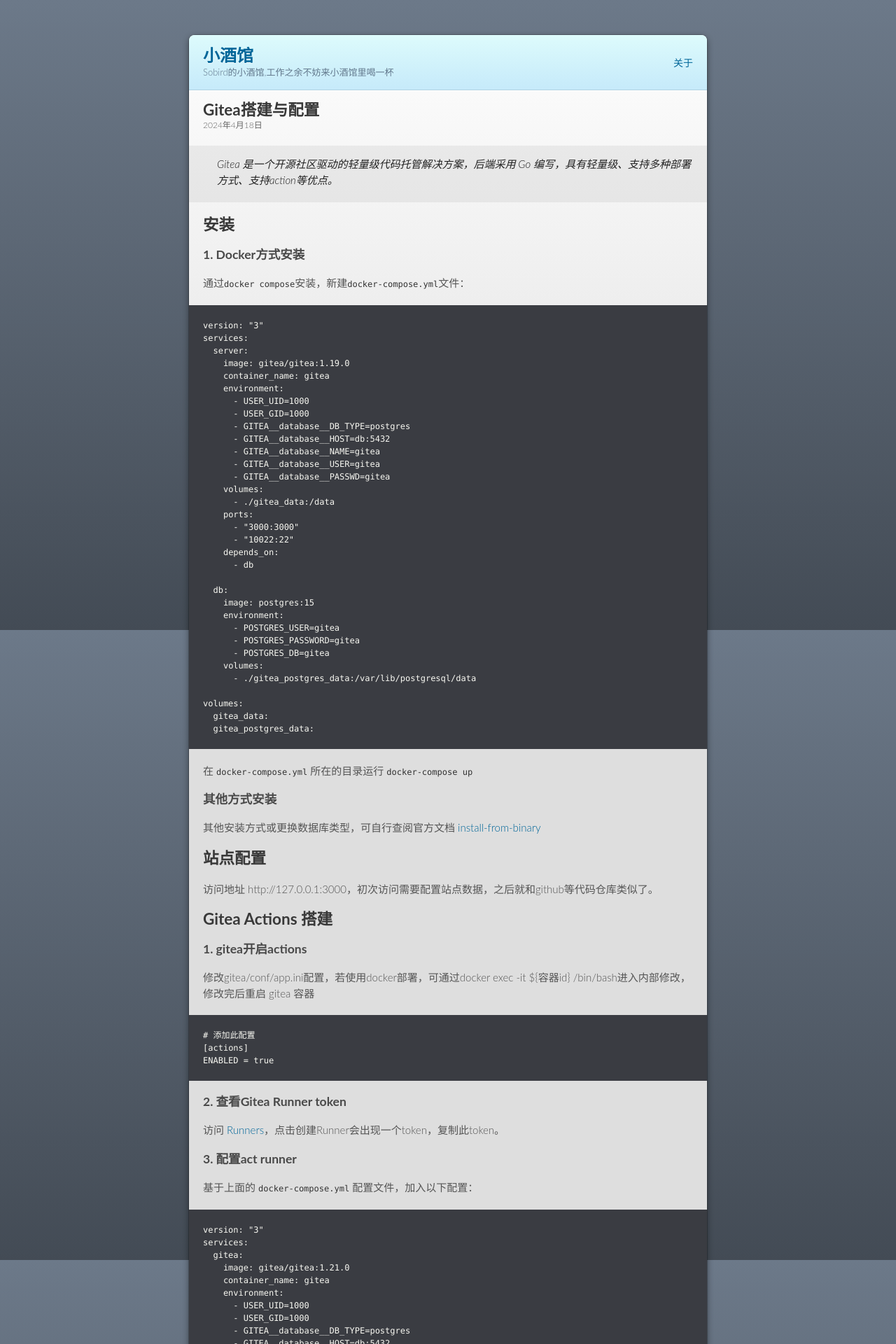
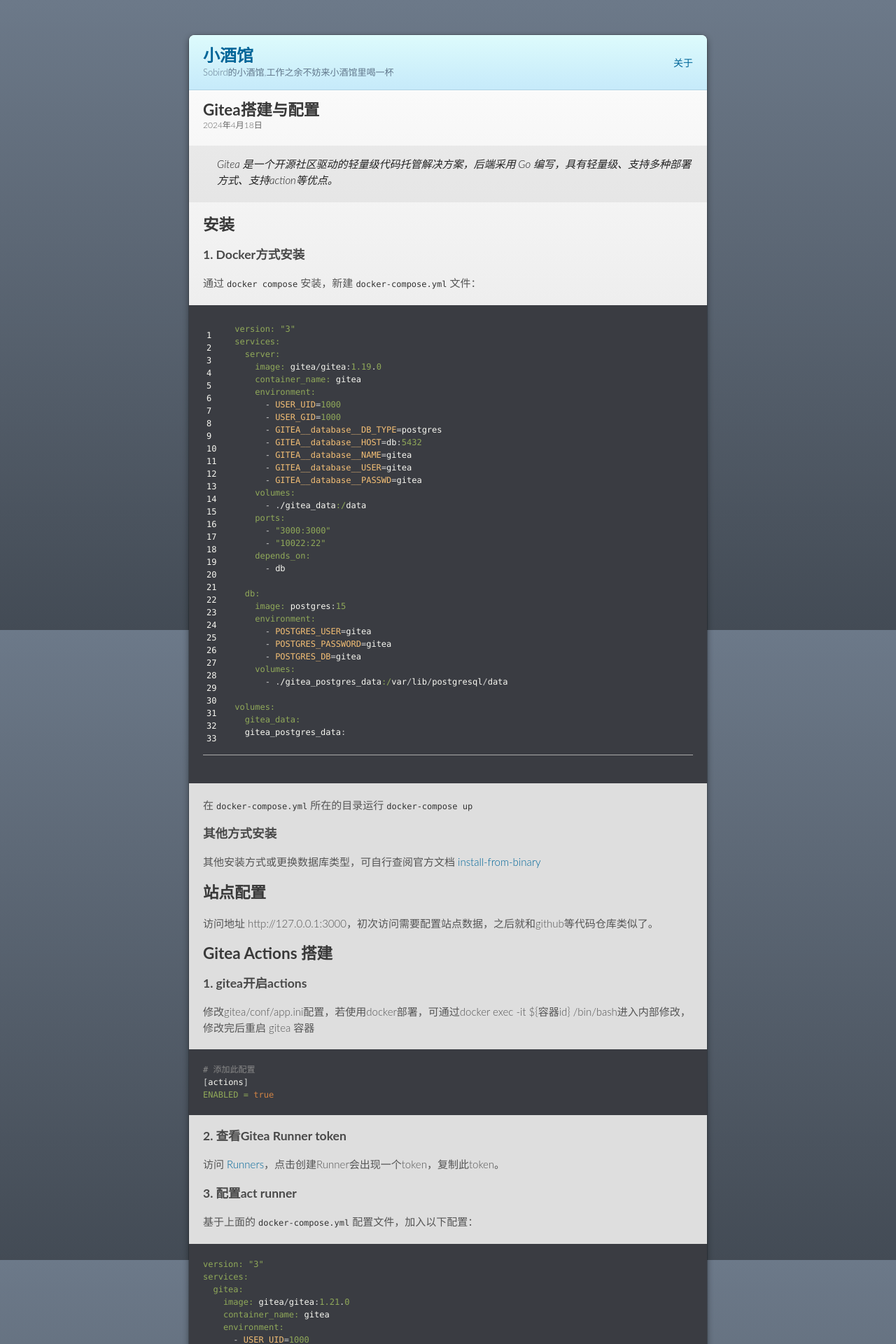
Before and after one commit to sobird/inn, a Jekyll site: the page built from _posts/2024-4-18-gitea.md, in a window 1280 px wide. Shown: the top 1920 px of the page at 70% size. Built offline with Jekyll 4.4.1, drawn with Linux system fonts in a browser that asks for light colours; some of the changed text lies outside the part shown.

Commit message:
style: 语法高亮

````diff
--- a/_posts/2024-4-18-gitea.md
+++ b/_posts/2024-4-18-gitea.md
@@ -10,9 +10,9 @@
 ## 安装
 
 ### 1. Docker方式安装
-通过`docker compose`安装，新建`docker-compose.yml`文件：
+通过 `docker compose` 安装，新建 `docker-compose.yml` 文件：
 
-```yml
+{% highlight ruby linenos mark_lines="1 2" %}
 version: "3"
 services:
   server:
@@ -46,7 +46,8 @@
 volumes:
   gitea_data:
   gitea_postgres_data:
-```
+{% endhighlight %}
+
 
 在 `docker-compose.yml` 所在的目录运行 `docker-compose up`
 
@@ -78,7 +79,7 @@
 
 基于上面的 `docker-compose.yml` 配置文件，加入以下配置：
 
-```
+{% highlight ruby %}
 version: "3"
 services:
   gitea:
@@ -140,7 +141,7 @@
 
 networks:
   gitea_net:
-```
+{% endhighlight %}
 
 ### 4. 查看
 返回 [Runners](http://localhost:3000/admin/actions/runners) 管理面板即可看到加入的runner，且状态为 空闲
@@ -445,7 +446,7 @@
 ### 3. 使用 docker
 在 Github Actions 中，默认工作环境可以直接使用 `docker` 命令，因此网上搜的 Github actions 构建 docker 镜像等配置，放在 Gitea Actions 中运行不了，因为 gitea act_runner 默认运行镜像是 `node:16-bullseye` ，并没有 docker 环境，详见工单[Gitea act_runner issue](https://gitea.com/gitea/act_runner/issues/63#issuecomment-733637)，最简单的解决办法是手动指定运行容器镜像。
 
-```sh
+```yml
 jobs:
   My-Gitea-Actions:
     runs-on: ubuntu-latest
--- a/_sass/modernist.scss
+++ b/_sass/modernist.scss
@@ -292,4 +292,28 @@
   }
 }
 
-@import "post.scss"
+@import "post.scss";
+
+// 语法高亮
+
+figure.highlight {
+  margin: 0;
+
+  pre {
+
+  }
+
+  .rouge-table {
+    .gutter {
+      .lineno {
+
+      }
+    }
+    pre {
+      padding: 0;
+      margin: 0;
+    }
+  }
+}
+
+@import "rouge-base16-dark";
--- /dev/null
+++ b/_sass/rouge-base16-dark.scss
@@ -0,0 +1,110 @@
+/*
+   generated by rouge http://rouge.jneen.net/
+   original base16 by Chris Kempson (https://github.com/chriskempson/base16)
+*/
+
+.highlight table td {
+  padding: 5px;
+}
+.highlight table pre {
+  margin: 0;
+}
+.highlight,
+.highlight .w {
+  color: #d0d0d0;
+}
+.highlight .err {
+  color: #151515;
+  background-color: #ac4142;
+}
+.highlight .c,
+.highlight .cd,
+.highlight .cm,
+.highlight .c1,
+.highlight .cs {
+  color: #888;
+}
+.highlight .cp {
+  color: #f4bf75;
+}
+.highlight .nt {
+  color: #f4bf75;
+}
+.highlight .o,
+.highlight .ow {
+  color: #d0d0d0;
+}
+.highlight .p,
+.highlight .pi {
+  color: #d0d0d0;
+}
+.highlight .gi {
+  color: #90a959;
+}
+.highlight .gd {
+  color: #ac4142;
+}
+.highlight .gh {
+  color: #6a9fb5;
+  font-weight: bold;
+}
+.highlight .k,
+.highlight .kn,
+.highlight .kp,
+.highlight .kr,
+.highlight .kv {
+  color: #aa759f;
+}
+.highlight .kc {
+  color: #d28445;
+}
+.highlight .kt {
+  color: #d28445;
+}
+.highlight .kd {
+  color: #d28445;
+}
+.highlight .s,
+.highlight .sb,
+.highlight .sc,
+.highlight .sd,
+.highlight .s2,
+.highlight .sh,
+.highlight .sx,
+.highlight .s1 {
+  color: #90a959;
+}
+.highlight .sr {
+  color: #75b5aa;
+}
+.highlight .si {
+  color: #8f5536;
+}
+.highlight .se {
+  color: #8f5536;
+}
+.highlight .nn {
+  color: #f4bf75;
+}
+.highlight .nc {
+  color: #f4bf75;
+}
+.highlight .no {
+  color: #f4bf75;
+}
+.highlight .na {
+  color: #6a9fb5;
+}
+.highlight .m,
+.highlight .mf,
+.highlight .mh,
+.highlight .mi,
+.highlight .il,
+.highlight .mo,
+.highlight .mb,
+.highlight .mx {
+  color: #90a959;
+}
+.highlight .ss {
+  color: #90a959;
+}
````
